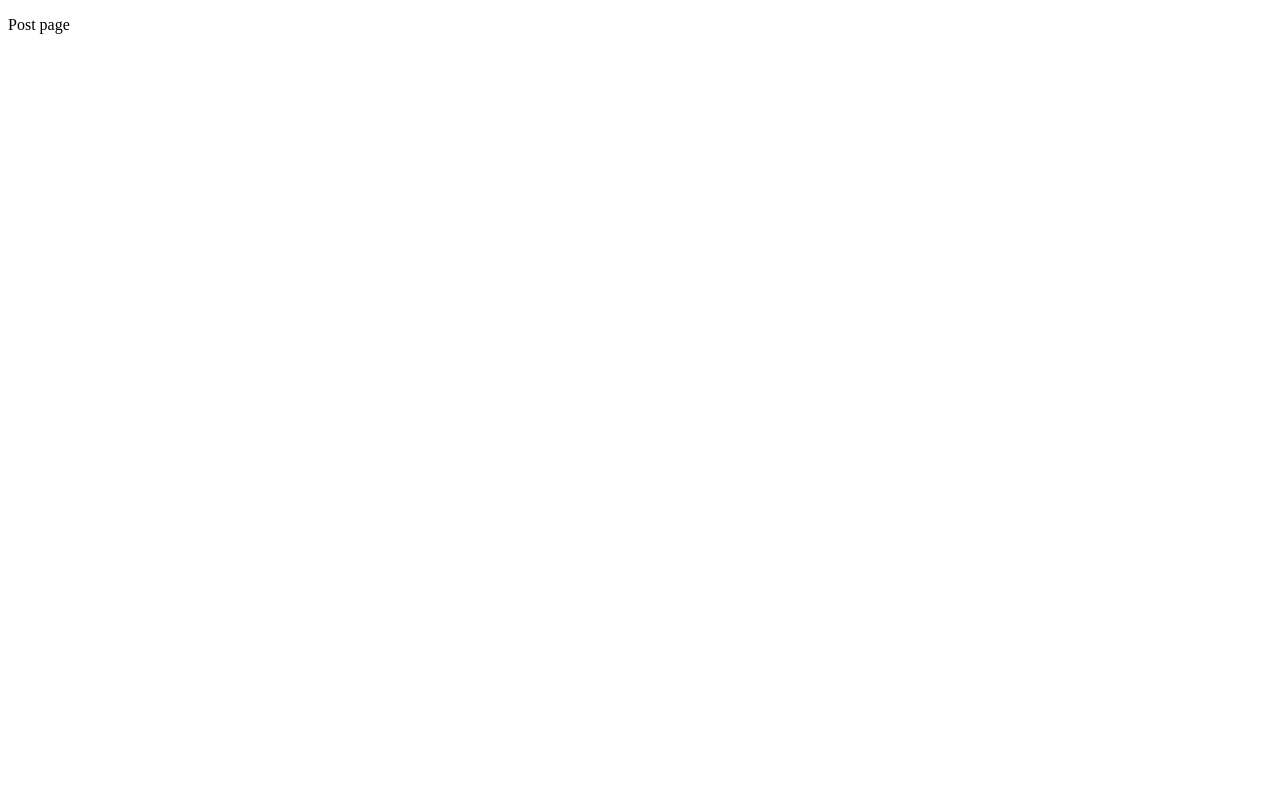
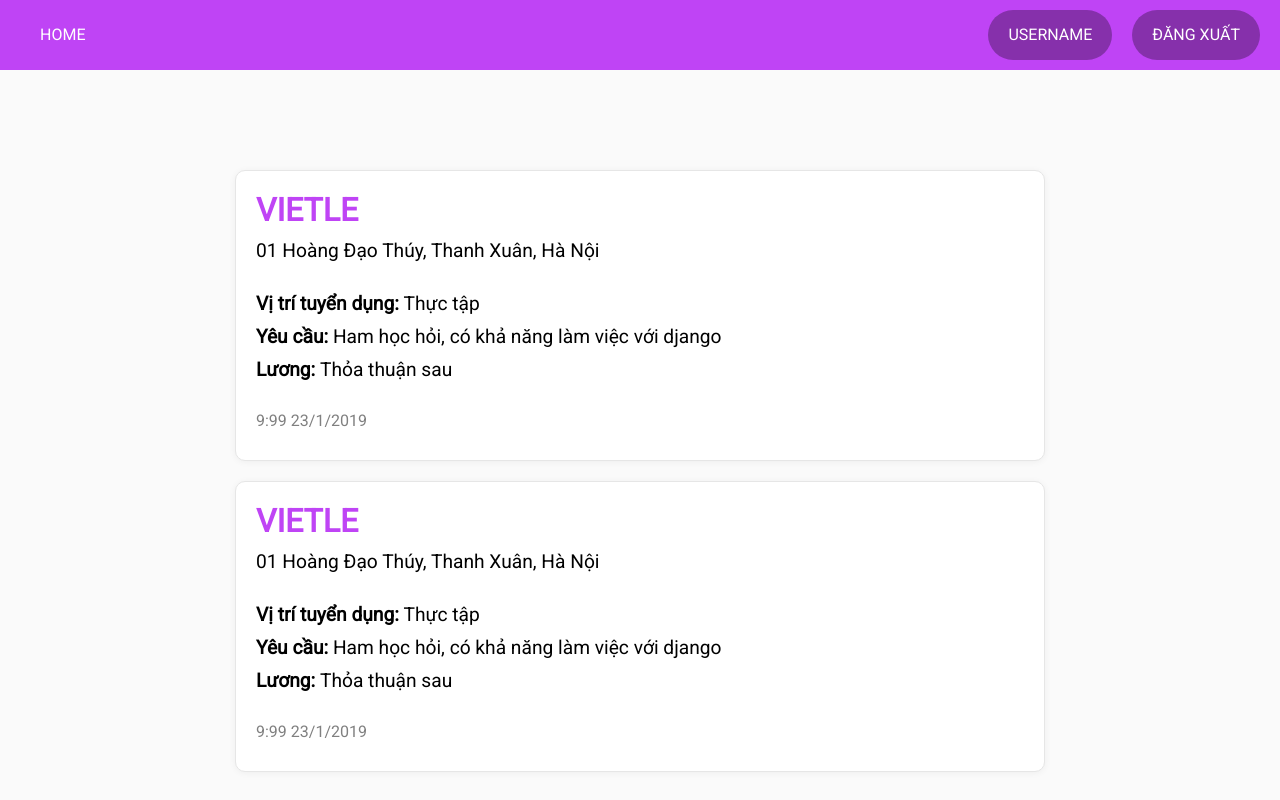
Before and after one commit to acekun141/apptuyendung, a Django app: page /post/ in a window 1280 px wide. Before the commit the page is almost empty. Run offline with Django 3.2, Linux system fonts and the light colour scheme.

Commit message:
creat post.html

```diff
--- a/home/templates/pages/post.html
+++ b/home/templates/pages/post.html
@@ -3,8 +3,105 @@
 <head>
     <meta charset="UTF-8">
     <title>Document</title>
+    <link href='https://fonts.googleapis.com/css?family=Roboto' rel='stylesheet'>
+    <style>
+        *{
+            padding: 0;
+            margin:0;
+        }
+        body{
+            padding:0;
+            margin:0;
+            background-color:#fafafa;
+            font-family:'Roboto';
+        }
+        body a{
+            text-decoration:none;
+        }
+        .bar{
+            width:100%;
+            height:70px;
+            background-color:#bf44f5;
+            text-transform:uppercase;
+            margin-bottom:100px;
+        }
+        .bar p{
+            display:flex;
+            height: 70px;
+            align-items: center;
+            flex-direction: row;
+        }
+        .bar p a{
+            color:white;
+            line-height:50px;
+            padding:0px 20px 0px 20px;
+        }
+        .bar .left-bar{
+            float:left;
+            margin-left:20px;
+        }
+        .bar .right-bar{
+            float:right;
+        }
+        .right-bar a{
+            border-radius:25px;
+            margin-right:20px;
+            background-color:rgba(0, 0, 0, 0.3)
+        }
+        .left-bar a{
+            background-color:none;
+        }
+        .container{
+            width:60vw;
+            padding:20px;
+            background:white;
+            box-shadow: 0 1px 7px rgba(0,0,0,.05);
+            margin:20px auto;
+            border-radius:10px;
+            border:1px solid #e6e6e6;
+        }
+        .container .company{
+            text-transform:uppercase;
+            font-size:2em;
+            font-weight:600;
+            color:#bf44f5;
+            margin-bottom:10px;
+        }
+        .container .local{
+            margin-bottom:30px;
+        }
+        .container .time{
+            font-size:1em;
+            color:gray;
+            margin-top:30px;
+        }
+        .container p{
+            margin-bottom:10px;
+            font-size:1.2em;
+        }
+    </style>
 </head>
 <body>
-    <p>Post page</p>
+    <div class="bar">
+        <p class="left-bar"><a href="{% url 'home' %}">Home</a></p>
+        <p class="right-bar"><a href="#">Đăng xuất</a></p>
+        <p class="right-bar"><a href="#">Username</a></p>
+    </div>
+    <div class="container">
+        <p class="company">Vietle</p>
+        <p class="local">01 Hoàng Đạo Thúy, Thanh Xuân, Hà Nội</p>
+        <p><strong>Vị trí tuyển dụng: </strong>Thực tập</p>
+        <p><strong>Yêu cầu: </strong>Ham học hỏi, có khả năng làm việc với django</p>
+        <p class="salary"><strong>Lương: </strong>Thỏa thuận sau</p>
+        <p class="time">9:99 23/1/2019</p>
+    </div>
+    <div class="container">
+            <p class="company">Vietle</p>
+            <p class="local">01 Hoàng Đạo Thúy, Thanh Xuân, Hà Nội</p>
+            <p><strong>Vị trí tuyển dụng: </strong>Thực tập</p>
+            <p><strong>Yêu cầu: </strong>Ham học hỏi, có khả năng làm việc với django</p>
+            <p class="salary"><strong>Lương: </strong>Thỏa thuận sau</p>
+            <p class="time">9:99 23/1/2019</p>
+        </div>
 </body>
 </html>
```
Also changed, not shown: db.sqlite3.
